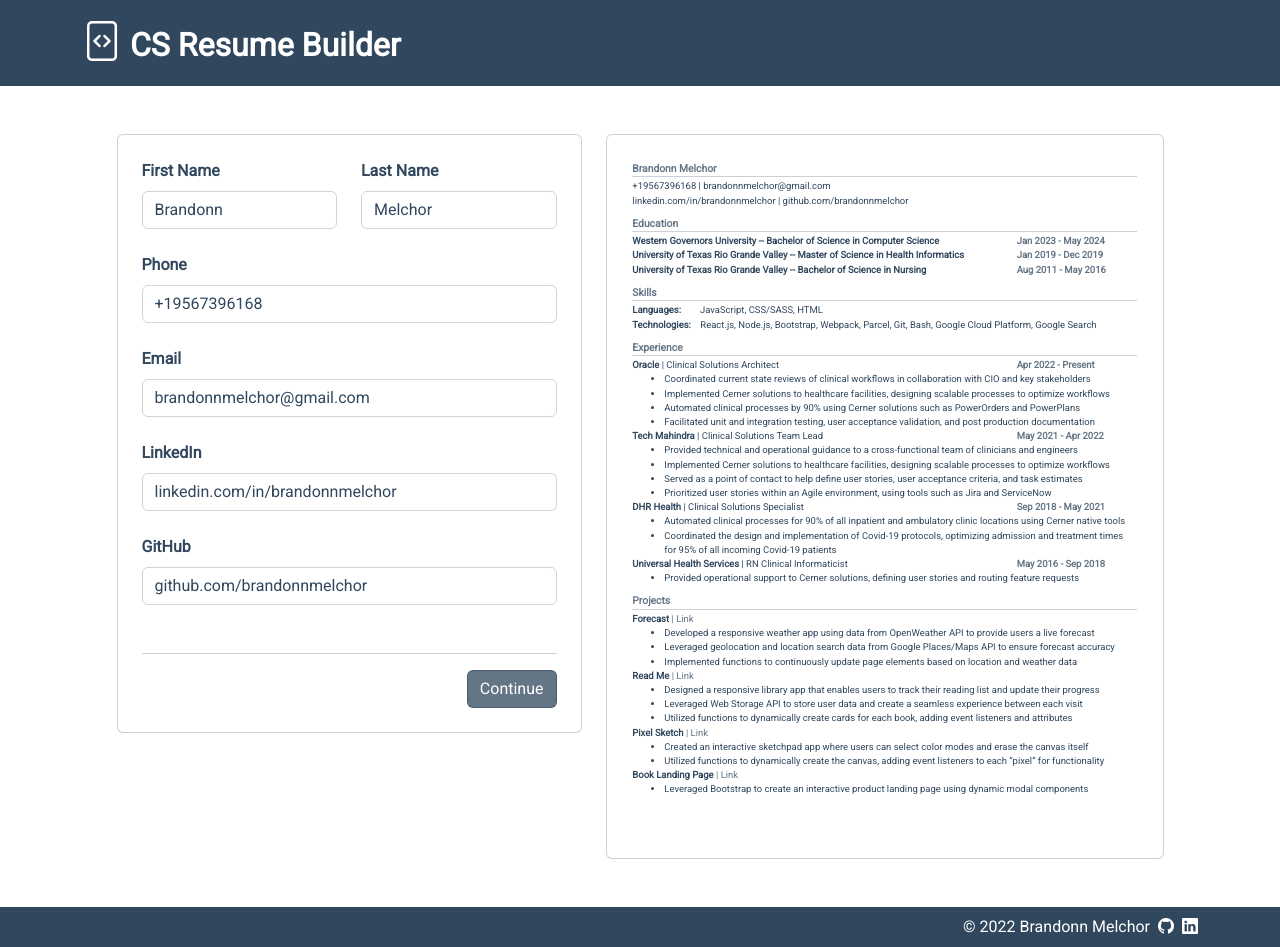
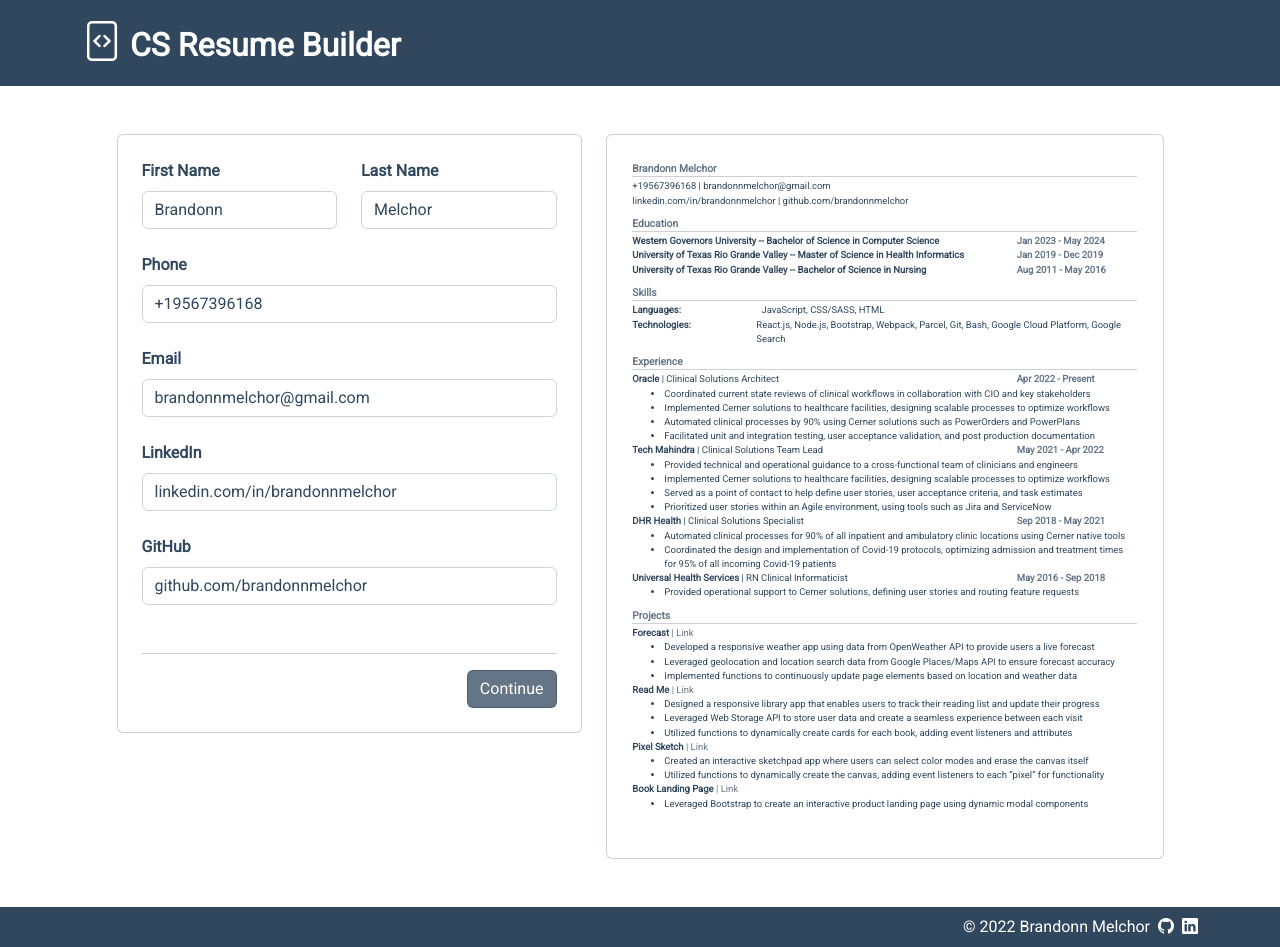
Before and after one commit to brandonnmelchor/resume-builder, a React (Create React App) app: page / in a window 1280 px wide. Built offline with nearby package versions, Linux system fonts and the light colour scheme.

Commit message:
update resume style to accomodate for additional lines

```diff
--- a/src/components/resume_components/Skills.js
+++ b/src/components/resume_components/Skills.js
@@ -9,13 +9,13 @@ export default class Skills extends React.Component {
         <div className="section-header fw-bold gray">Skills</div>
         <hr />
         <div className="section-content">
-          <div>
-            <span className="fw-bold">Languages:&emsp;&emsp;</span>
-            <span>{languages}</span>
+          <div className="d-flex">
+            <div className="fw-bold skills-tab">Languages:</div>
+            <div>{languages}</div>
           </div>
-          <div>
-            <span className="fw-bold">Technologies:&emsp;</span>
-            <span>{technologies}</span>
+          <div className="d-flex">
+            <div className="fw-bold skills-tab">Technologies:</div>
+            <div>{technologies}</div>
           </div>
         </div>
       </div>
--- a/src/styles/styles.scss
+++ b/src/styles/styles.scss
@@ -56,3 +56,17 @@ hr {
     font-size: 11px;
   }
 }
+
+.skills-tab {
+  @media (min-width: 992px) {
+    width: 108.33px;
+  }
+
+  @media (min-width: 1200px) {
+    width: 129.16px;
+  }
+
+  @media (min-width: 1400px) {
+    width: 150px;
+  }
+}
```
